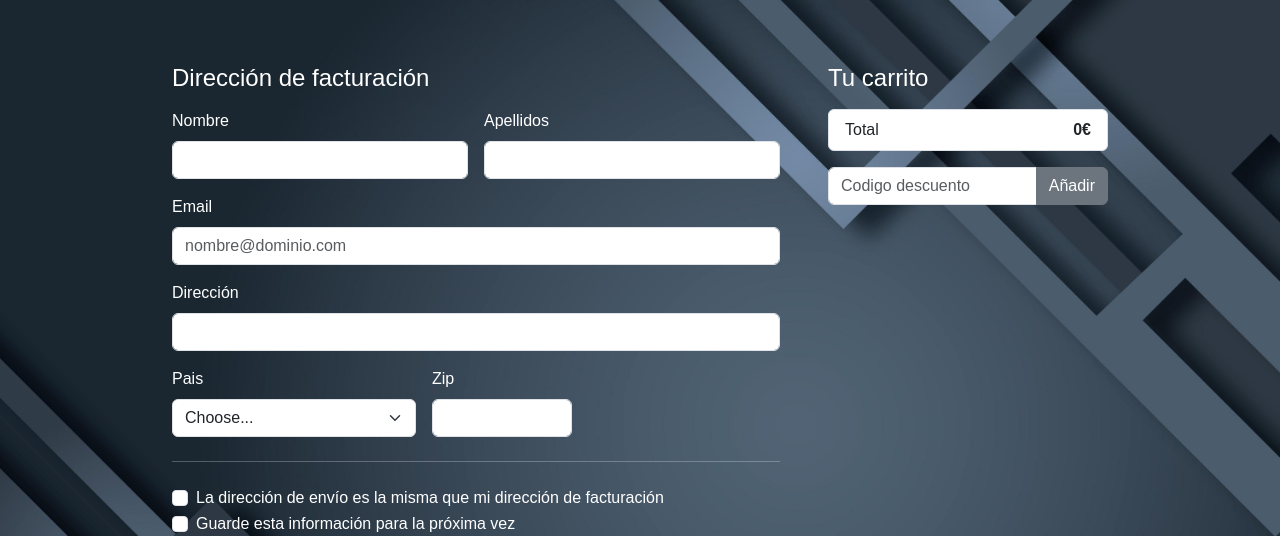
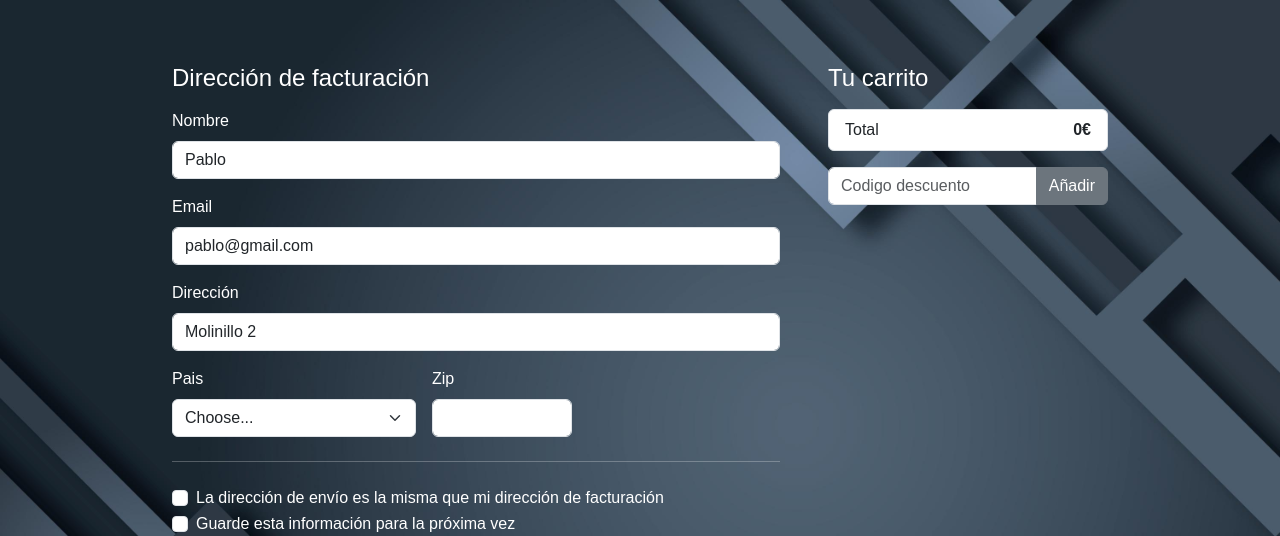
Before and after one commit to PabloG32/VempixCF, a PHP site: page /php/pagar.php in a window 1280 px wide. Shown: the top 536 px of the page. Run offline with PHP 8.4, Linux system fonts and the light colour scheme; a user stored in the database is signed in; data comes from the database, SQL or seed files in the repository; data that the repository does not hold is empty.

Commit message:
Logo sin fondo, rellenar facturacion con datos usuario

```diff
--- a/src/index.html
+++ b/src/index.html
@@ -4,7 +4,7 @@
 <head>
     <meta charset="UTF-8">
     <meta name="viewport" content="width=device-width, initial-scale=1.0">
-    <link rel="icon" href="./img/Logo.jpeg" type="image/jpeg">
+    <link rel="icon" href="./img/Logo.png" type="image/jpeg">
     <title>VempixCF</title>
     <link rel="stylesheet" href="./css/login.css">
 </head>
@@ -13,7 +13,7 @@
     <header>
         <section>
             <div class="conte">
-                <img src="./img/Logo.jpeg" alt="Vempixcf" width="20%" height="20%">
+                <img src="./img/Logo.png" alt="Vempixcf" width="20%" height="20%">
             </div>
         </section>
     </header>
@@ -22,7 +22,7 @@
             <div class="caja__trasera">
                 <div class="caja__trasera-login">
                     <h3>¿Ya tienes una cuenta?</h3>
-                    <p>Inicia sesión para entrar en la página</p>
+                    <p>Inicia sesión para entrar en la tienda</p>
                     <button id="btn__iniciar-sesion">Iniciar Sesión</button>
                 </div>
                 <div class="caja__trasera-register">
--- a/src/php/accionesCarrito.php
+++ b/src/php/accionesCarrito.php
@@ -15,9 +15,9 @@ $base = "vempixcf";
 <head>
     <meta charset="UTF-8">
     <meta name="viewport" content="width=device-width, initial-scale=1.0">
-    <link rel="icon" href="../img/Logo.jpeg" type="image/jpeg">
+    <link rel="icon" href="../img/Logo.png" type="image/jpeg">
     <link href="https://cdn.jsdelivr.net/npm/bootstrap@5.3.3/dist/css/bootstrap.min.css" rel="stylesheet" integrity="sha384-QWTKZyjpPEjISv5WaRU9OFeRpok6YctnYmDr5pNlyT2bRjXh0JMhjY6hW+ALEwIH" crossorigin="anonymous">
-    <title>Carrito</title>
+    <title>VempixCF</title>
     <link rel="stylesheet" href="../css/carrito.css">
 
 </head>
--- a/src/php/listadocategorias.php
+++ b/src/php/listadocategorias.php
@@ -3,7 +3,7 @@
 
 <head>
     <meta charset="UTF-8">
-    <link rel="icon" href="../img/Logo.jpeg" type="image/jpeg">
+    <link rel="icon" href="../img/Logo.png" type="image/jpeg">
     <link href="https://cdn.jsdelivr.net/npm/bootstrap@5.3.3/dist/css/bootstrap.min.css" rel="stylesheet" integrity="sha384-QWTKZyjpPEjISv5WaRU9OFeRpok6YctnYmDr5pNlyT2bRjXh0JMhjY6hW+ALEwIH" crossorigin="anonymous">
     <title>VempixCF</title>
     <style>
--- a/src/php/listadonoticias.php
+++ b/src/php/listadonoticias.php
@@ -3,7 +3,7 @@
 
 <head>
     <meta charset="UTF-8">
-    <link rel="icon" href="../img/Logo.jpeg" type="image/jpeg">
+    <link rel="icon" href="../img/Logo.png" type="image/jpeg">
     <link href="https://cdn.jsdelivr.net/npm/bootstrap@5.3.3/dist/css/bootstrap.min.css" rel="stylesheet" integrity="sha384-QWTKZyjpPEjISv5WaRU9OFeRpok6YctnYmDr5pNlyT2bRjXh0JMhjY6hW+ALEwIH" crossorigin="anonymous">
     <title>VempixCF</title>
     <style>
--- a/src/php/listadoproductos.php
+++ b/src/php/listadoproductos.php
@@ -3,7 +3,7 @@
 
 <head>
     <meta charset="UTF-8">
-    <link rel="icon" href="../img/Logo.jpeg" type="image/jpeg">
+    <link rel="icon" href="../img/Logo.png" type="image/jpeg">
     <link href="https://cdn.jsdelivr.net/npm/bootstrap@5.3.3/dist/css/bootstrap.min.css" rel="stylesheet" integrity="sha384-QWTKZyjpPEjISv5WaRU9OFeRpok6YctnYmDr5pNlyT2bRjXh0JMhjY6hW+ALEwIH" crossorigin="anonymous">
     <title>VempixCF</title>
     <style>
--- a/src/php/newCategoria.php
+++ b/src/php/newCategoria.php
@@ -3,8 +3,8 @@
 
 <head>
     <meta charset="UTF-8">
-    <link rel="icon" href="../img/Logo.jpeg" type="image/jpeg">
-    <title>Añadir nuevo producto</title>
+    <link rel="icon" href="../img/Logo.png" type="image/jpeg">
+    <title>VempixCF</title>
     <link rel="stylesheet" href="../css/productos.css">
 </head>
 
--- a/src/php/newNoticia.php
+++ b/src/php/newNoticia.php
@@ -3,8 +3,8 @@
 
 <head>
     <meta charset="UTF-8">
-    <link rel="icon" href="../img/Logo.jpeg" type="image/jpeg">
-    <title>Añadir una noticia</title>
+    <link rel="icon" href="../img/Logo.png" type="image/jpeg">
+    <title>VempixCF</title>
     <link rel="stylesheet" href="../css/productos.css">
 </head>
 
--- a/src/php/newProducto.php
+++ b/src/php/newProducto.php
@@ -3,8 +3,8 @@
 
 <head>
     <meta charset="UTF-8">
-    <link rel="icon" href="../img/Logo.jpeg" type="image/jpeg">
-    <title>Añadir nuevo producto</title>
+    <link rel="icon" href="../img/Logo.png" type="image/jpeg">
+    <title>VempixCF</title>
     <link rel="stylesheet" href="../css/productos.css">
 </head>
 
--- a/src/php/pagar.php
+++ b/src/php/pagar.php
@@ -26,7 +26,7 @@ if (isset($_POST['country'])) {
 <head>
     <meta charset="UTF-8">
     <meta name="viewport" content="width=device-width, initial-scale=1.0">
-    <link rel="icon" href="../img/Logo.jpeg" type="image/jpeg">
+    <link rel="icon" href="../img/Logo.png" type="image/jpeg">
     <link href="https://cdn.jsdelivr.net/npm/bootstrap@5.3.3/dist/css/bootstrap.min.css" rel="stylesheet"
         integrity="sha384-QWTKZyjpPEjISv5WaRU9OFeRpok6YctnYmDr5pNlyT2bRjXh0JMhjY6hW+ALEwIH" crossorigin="anonymous">
     <link rel="stylesheet" href="../css/checkout.css">
@@ -91,24 +91,19 @@ if (isset($_POST['country'])) {
                     <h4 class="mb-3">Dirección de facturación</h4>
 
                     <div class="row g-3">
-                        <div class="col-sm-6">
+                        <div class="col-sm-12">
                             <label for="firstName" class="form-label">Nombre</label>
-                            <input type="text" class="form-control" id="firstName">
-                        </div>
-
-                        <div class="col-sm-6">
-                            <label for="lastName" class="form-label">Apellidos</label>
-                            <input type="text" class="form-control" id="lastName">
+                            <input type="text" class="form-control" id="firstName" value="<?= $_SESSION['nombre']; ?>">
                         </div>
 
                         <div class="col-12">
                             <label for="email" class="form-label">Email </label>
-                            <input type="email" class="form-control" id="email" placeholder="nombre@dominio.com">
+                            <input type="email" class="form-control" id="email" value="<?= $_SESSION['email']; ?>">
                         </div>
 
                         <div class="col-12">
                             <label for="address" class="form-label">Dirección</label>
-                            <input type="text" class="form-control" id="address">
+                            <input type="text" class="form-control" id="address" value="<?= $_SESSION['direccion']; ?>">
                         </div>
 
                         <div class="col-md-5">
--- a/src/php/tienda.php
+++ b/src/php/tienda.php
@@ -12,7 +12,7 @@ if (!isset($_SESSION['usuario_id'])) {
 <head>
   <meta charset="UTF-8">
   <meta name="viewport" content="width=device-width, initial-scale=1.0">
-  <link rel="icon" href="../img/Logo.jpeg" type="image/jpeg">
+  <link rel="icon" href="../img/Logo.png" type="image/jpeg">
   <link href="https://cdn.jsdelivr.net/npm/bootstrap@5.3.3/dist/css/bootstrap.min.css" rel="stylesheet"
     integrity="sha384-QWTKZyjpPEjISv5WaRU9OFeRpok6YctnYmDr5pNlyT2bRjXh0JMhjY6hW+ALEwIH" crossorigin="anonymous">
   <script>
@@ -42,7 +42,7 @@ if (!isset($_SESSION['usuario_id'])) {
     <header class="d-flex flex-wrap justify-content-center py-3 mb-4 border-bottom">
       <a id="init" href="tienda.php"
         class="d-flex align-items-center mb-3 mb-md-0 me-md-auto link-body-emphasis text-decoration-none">
-        <img class="bi me-2" src="../img/Logo.jpeg" alt="" width="40" height="32">
+        <img class="bi me-2" src="../img/Logo.png" alt="" width="40" height="32">
         <span class="fs-4 link-light">VempixCF</span>
       </a>
 
```
Also changed, not shown: src/img/Logo.png (added).
